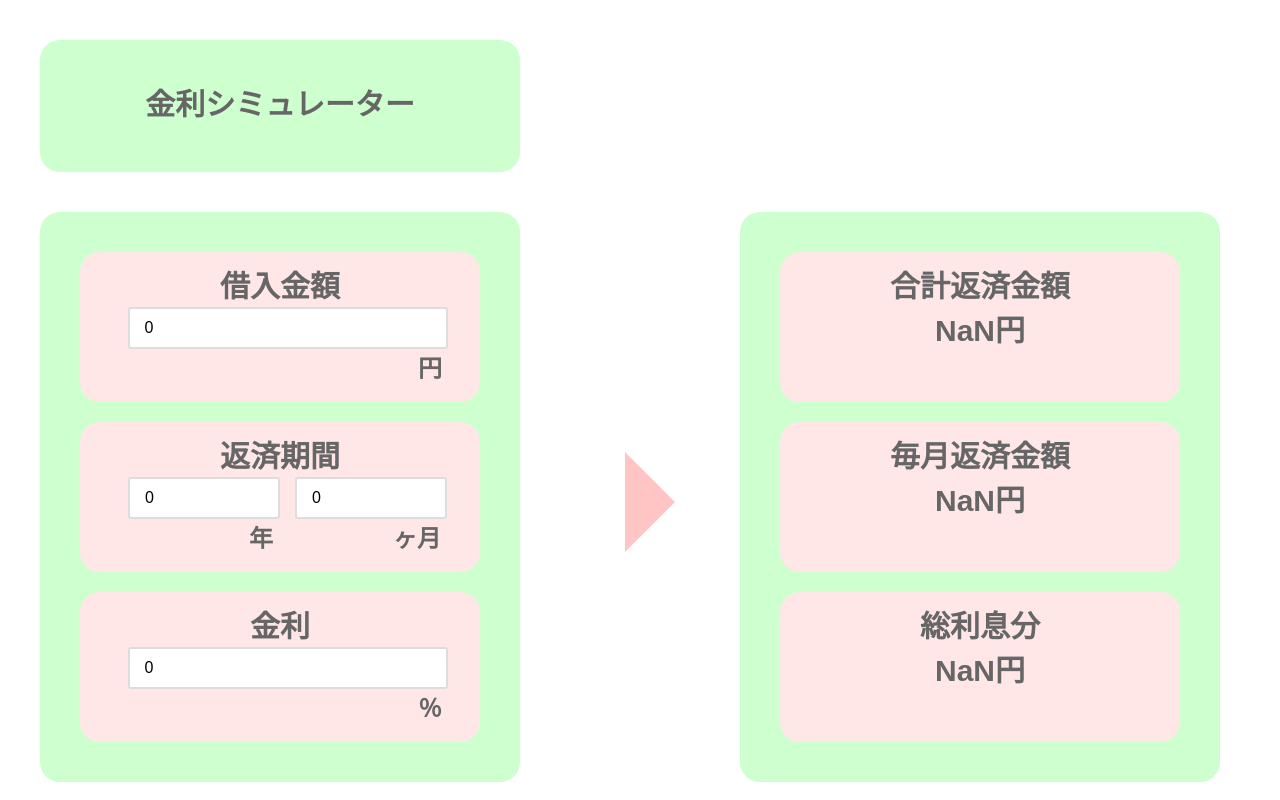
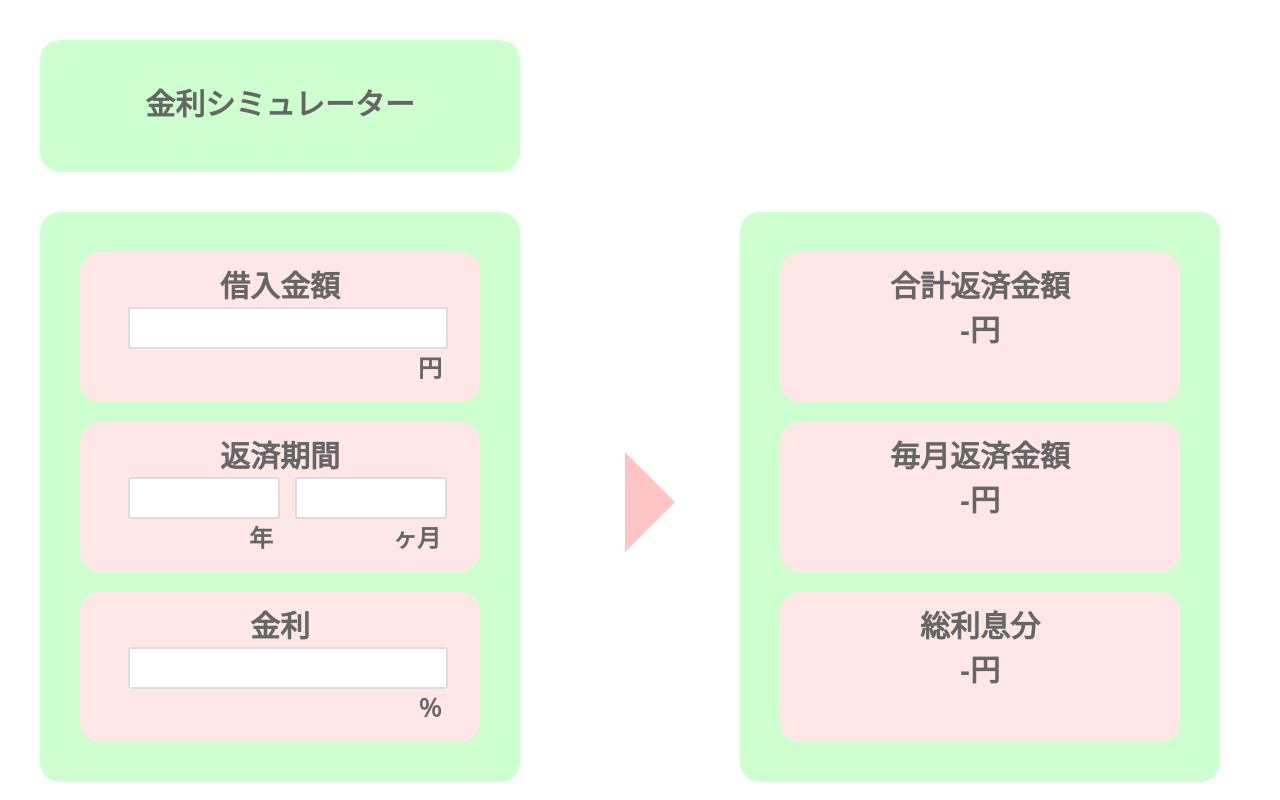
Before and after one commit to yusuke-yy/interest-rate-simulator, a React (Create React App) app in the folder interest-rate-simulator/: page / in a window 1280 px wide. Built offline with nearby package versions, Linux system fonts and the light colour scheme.

Commit message:
"NaN円"を"-円"表示に変更

```diff
--- a/interest-rate-simulator/src/App.tsx
+++ b/interest-rate-simulator/src/App.tsx
@@ -2,10 +2,10 @@ import React, { useState } from 'react';
 import "./styles.css";
 
 function App() {
-  const [inputBorrowing, setInputBorrowing] = useState<number>(0);
-  const [inputPaybackYears, setInputPaybackYears] = useState<number>(0);
-  const [inputPaybackMounths, setInputPaybackMounths] = useState<number>(0);
-  const [inputInterestRate, setInputInterestRate] = useState<number>(0);
+  const [inputBorrowing, setInputBorrowing] = useState<number>();
+  const [inputPaybackYears, setInputPaybackYears] = useState<number>();
+  const [inputPaybackMounths, setInputPaybackMounths] = useState<number>();
+  const [inputInterestRate, setInputInterestRate] = useState<number>();
   const onChangeInputBorrowing = (e: any) => setInputBorrowing(e.target.value);
   const onChangeInputPaybackYears = (e: any) => setInputPaybackYears(e.target.value);
   const onChangeInputPaybackMounths = (e: any) => setInputPaybackMounths(e.target.value);
@@ -16,6 +16,27 @@ function App() {
   const mounthsPayback: number = Number(inputBorrowing)*(percentages)*exponentiation/(exponentiation-1);
   const numTotalPayBack: number = Number(mounthsPayback) * numPayBack;
   const totalInterest: number = Number(numTotalPayBack)-Number(inputBorrowing);
+  const nanTotalPayBack = (numTotalPayBack: any) => {
+    if (isNaN(numTotalPayBack)) {
+      return "-"
+    } else {
+      return Math.round(numTotalPayBack).toLocaleString()
+    }
+  }
+  const nanMounthsPayback = (mounthsPayback: any) => {
+    if (isNaN(mounthsPayback)) {
+      return "-"
+    } else {
+      return Math.round(mounthsPayback).toLocaleString()
+    }
+  }
+  const nanTotalInterest = (totalInterest: any) => {
+    if (isNaN(totalInterest)) {
+      return "-"
+    } else {
+      return Math.round(totalInterest).toLocaleString()
+    }
+  }
 
   return (
     <>
@@ -50,15 +71,15 @@ function App() {
         <div className="result-area">
           <div className="total_payback-area">
             <div className="total_payback">合計返済金額</div>
-            <div className="">{Math.round(numTotalPayBack).toLocaleString()}円</div>
+            <div className="">{nanTotalPayBack(numTotalPayBack)}円</div>
           </div>
           <div className="mounths_payback-area">
             <div className="mounths_payback">毎月返済金額</div>
-            <div className="">{Math.round(mounthsPayback).toLocaleString()}円</div>
+            <div className="">{nanMounthsPayback(mounthsPayback)}円</div>
           </div>
           <div className="total_interest-area">
           <div className="total_interest">総利息分</div>
-          <div className="">{Math.round(totalInterest).toLocaleString()}円</div>
+          <div className="">{nanTotalInterest(totalInterest)}円</div>
           </div>
         </div>
       </div>
```
